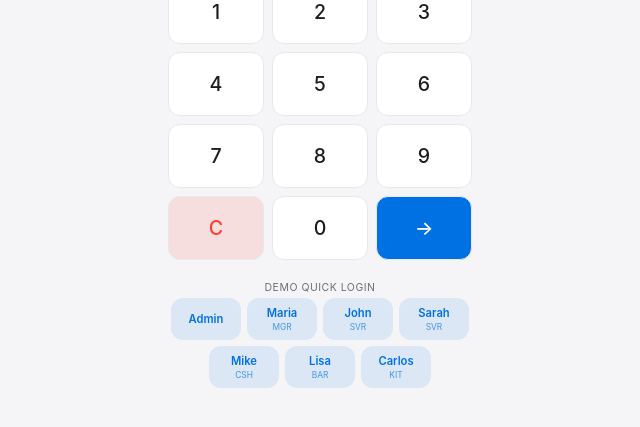
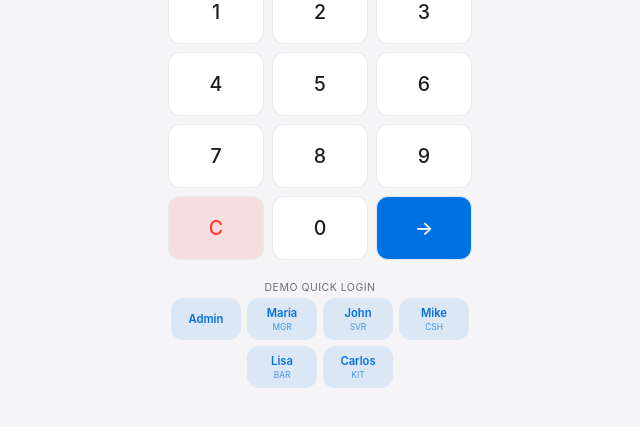
Before and after one commit to gorjessbbyx3/Posxpaybotx, a web app: page / in a window 1280 px wide. Shown: the part 279-706 px from the top of the page, without its empty margins (320-960 px from the left). Run offline with its HTML, style and script files only (its server is not run), Linux system fonts and the light colour scheme; data that the repository does not hold is empty.

Commit message:
Remove duplicate server button from demo quick login
Keep one button per role: Admin, Manager, Server, Cashier, Bartender, Kitchen.

https://claude.ai/code/session_01GbovyEeknS1NLSVck5hPc4

```diff
--- a/webapp/index.html
+++ b/webapp/index.html
@@ -48,7 +48,6 @@
                 <button class="quick-login-btn" data-pin="6533" data-user="admin" title="PIN: 6533">Admin</button>
                 <button class="quick-login-btn" data-pin="1234" data-user="manager" title="PIN: 1234">Maria <small>MGR</small></button>
                 <button class="quick-login-btn" data-pin="1111" data-user="server" title="PIN: 1111">John <small>SVR</small></button>
-                <button class="quick-login-btn" data-pin="2222" data-user="server" title="PIN: 2222">Sarah <small>SVR</small></button>
                 <button class="quick-login-btn" data-pin="3333" data-user="cashier" title="PIN: 3333">Mike <small>CSH</small></button>
                 <button class="quick-login-btn" data-pin="4444" data-user="bartender" title="PIN: 4444">Lisa <small>BAR</small></button>
                 <button class="quick-login-btn" data-pin="5555" data-user="kitchen" title="PIN: 5555">Carlos <small>KIT</small></button>
```
